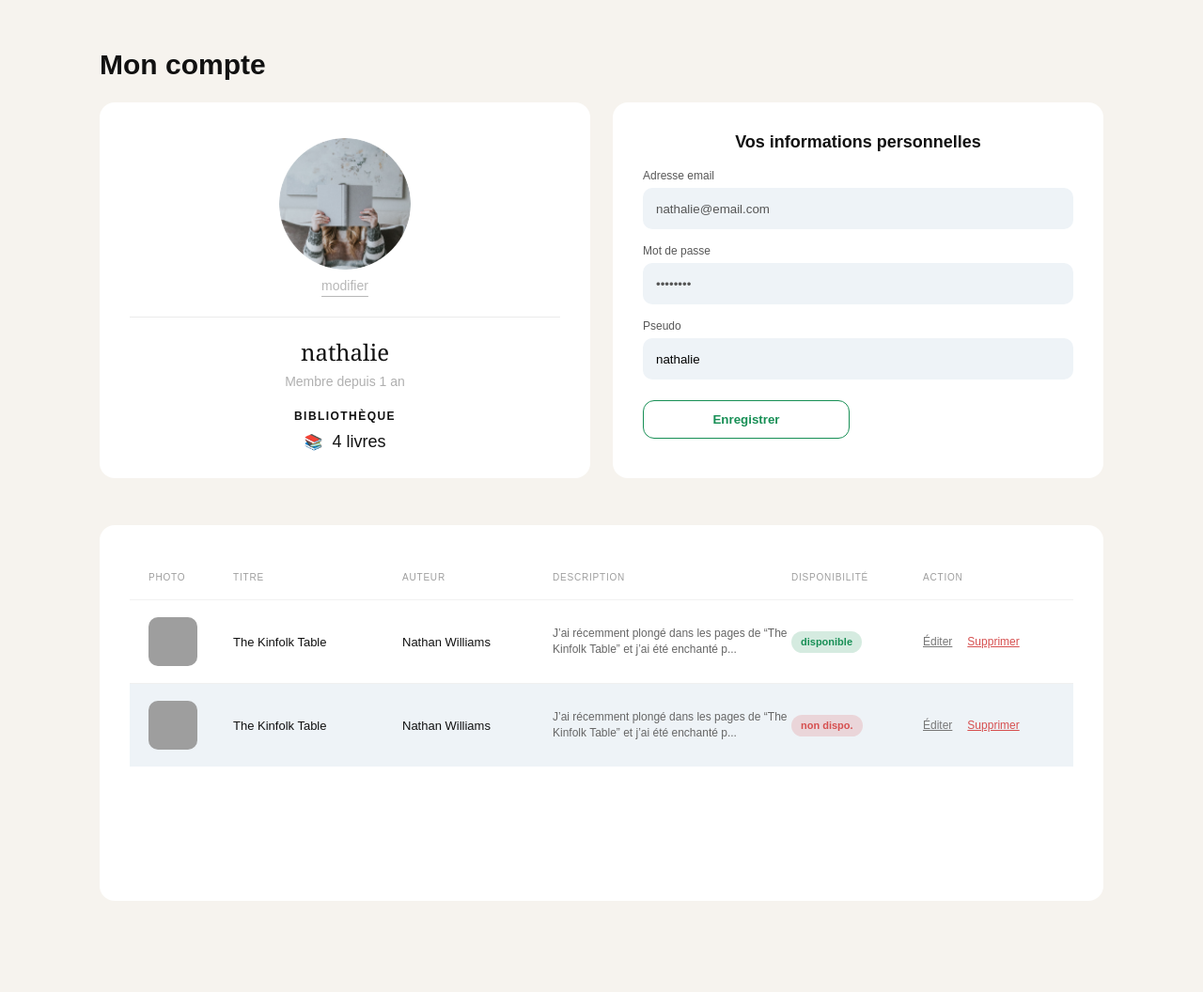
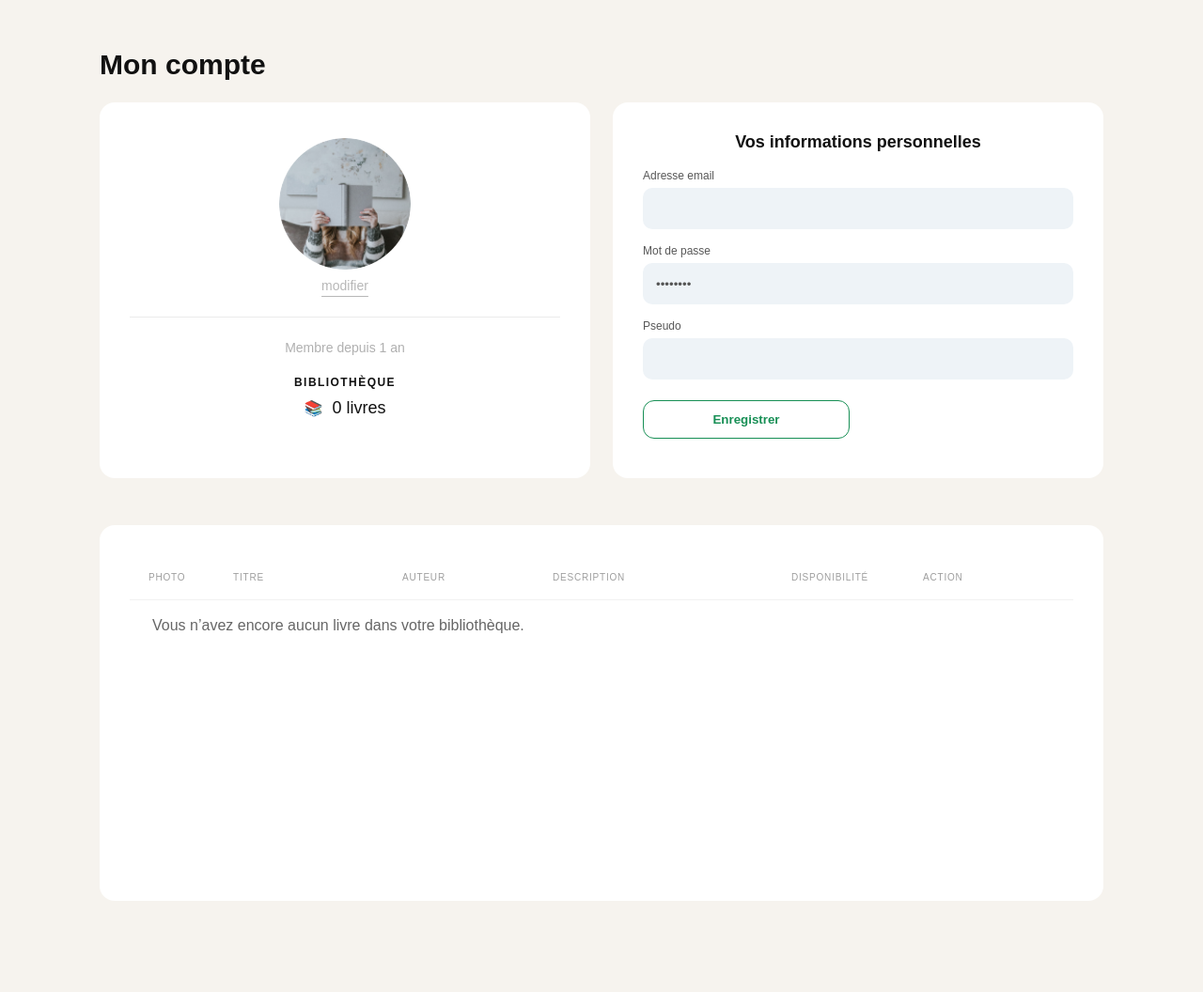
Before and after one commit to zinebelhammouti2017-source/TomTroc, a PHP site: page /views/mon_compte.php in a window 1280 px wide. Shown: the part 95-1151 px from the top of the page at 94% size. Run offline with PHP 8.4, Linux system fonts and the light colour scheme; grey boxes are pictures that could not be loaded.

Commit message:
affichage dynamique du tableau des livres (mon compte)

```diff
--- a/models/BookManager.php
+++ b/models/BookManager.php
@@ -138,6 +138,7 @@ public function findByUserId(int $idUtilisateur): array
             b.title,
             b.author,
             b.image,
+            b.description,
             b.status,
             b.created_at
         FROM book b
--- a/public/css/style.css
+++ b/public/css/style.css
@@ -1029,3 +1029,17 @@ h2{margin:0 0 28px;font-size:26px;font-weight:600;text-align:center}
   .col-statut{grid-area: dispo}
   .col-actions{grid-area: actions}
 }
+
+/* Les lignes du tableau doivent rester en grille */
+.mon-compte-ligne{
+  display:grid;
+  grid-template-columns: 90px 180px 160px 1fr 140px 140px;
+  align-items:center;
+  padding:18px 20px;
+  border-bottom:1px solid rgba(0,0,0,0.06);
+}
+
+/* Alternance de fond : 1 ligne sur 2 */
+.mon-compte-tableau .mon-compte-ligne:nth-child(even){
+  background:#eef3f7;
+}
--- a/views/mon_compte.php
+++ b/views/mon_compte.php
@@ -21,7 +21,14 @@
         <!-- Ligne-->
         <hr class="mon-compte-separateur">
 
-        <p class="mon-compte-pseudo">nathalie</p>
+        <p class="mon-compte-pseudo">
+          <?php
+          if (isset($_SESSION['pseudo'])) {
+              echo htmlspecialchars($_SESSION['pseudo']);
+             }
+          ?>
+       </p>
+
 
         <p class="mon-compte-info">Membre depuis 1 an</p>
 
@@ -31,7 +38,16 @@
 
           <div class="mon-compte-biblio-ligne">
             <span class="mon-compte-biblio-icone">📚</span>
-            <span class="mon-compte-biblio-nombre">4 livres</span>
+           <span class="mon-compte-biblio-nombre">
+             <?php
+              $nombreLivres = 0;
+              if (isset($livresUtilisateur) && is_array($livresUtilisateur)) {
+              $nombreLivres = count($livresUtilisateur);
+            }
+
+              echo $nombreLivres . " livres";
+              ?>
+           </span>
           </div>
         </div>
 
@@ -43,13 +59,28 @@
         <h2 class="mon-compte-sous-titre">Vos informations personnelles</h2>
 
         <label class="champ-label" for="email">Adresse email</label>
-        <input class="champ-input" id="email" type="email" value="nathalie@email.com" disabled>
+
+        <?php
+         $valEmail = '';
+         if (isset($_SESSION['email'])) {
+         $valEmail = htmlspecialchars($_SESSION['email']);
+         }
+        ?>
+        <input class="champ-input" id="email" type="email" value="<?php echo $valEmail; ?>" disabled>
+
 
         <label class="champ-label" for="motdepasse">Mot de passe</label>
         <input class="champ-input" id="motdepasse" type="password" value="********" disabled>
 
         <label class="champ-label" for="pseudo">Pseudo</label>
-        <input class="champ-input" id="pseudo" type="text" value="nathalie">
+        <?php
+         $valPseudo = '';
+         if (isset($_SESSION['pseudo'])) {
+         $valPseudo = htmlspecialchars($_SESSION['pseudo']);
+         }
+        ?>
+        <input class="champ-input" id="pseudo" type="text" value="<?php echo $valPseudo; ?>">
+
 
         <button class="bouton bouton-principal bouton-plein" type="button">
           Enregistrer
@@ -70,23 +101,46 @@
     <div>Disponibilité</div>
     <div>Action</div>
   </div>
+<?php
+$indexLigne = 0;
 
-  <!-- Ligne 1 -->
+if (isset($livresUtilisateur) && is_array($livresUtilisateur) && count($livresUtilisateur) > 0) {
 
+  foreach ($livresUtilisateur as $livre) {
+
+?>
     <div class="mon-compte-ligne">
       <div class="col-photo">
-      <img src="/projet4/public/images/livre1.jpg" alt="Couverture du livre" class="mon-compte-livre-img">
+        <img
+          src="/projet4/public/images/<?php echo htmlspecialchars($livre['image']); ?>"
+          alt="Couverture du livre"
+          class="mon-compte-livre-img"
+        >
       </div>
 
-    <div class="col-texte">The Kinfolk Table</div>
-    <div class="col-texte">Nathan Williams</div>
+      <div class="col-texte"><?php echo htmlspecialchars($livre['title']); ?></div>
+      <div class="col-texte"><?php echo htmlspecialchars($livre['author']); ?></div>
 
       <div class="col-description">
-      J’ai récemment plongé dans les pages de “The Kinfolk Table” et j’ai été enchanté p...
+      <?php
+       $description = '';
+       if (isset($livre['description'])) {
+      $description = $livre['description'];
+      }
+
+  echo htmlspecialchars($description);
+  ?>
 </div>
 
+
       <div class="col-statut">
-      <span class="badge badge-disponible">disponible</span>
+        <?php
+        if ((int)$livre['status'] === 1) {
+          echo '<span class="badge badge-disponible">disponible</span>';
+        } else {
+          echo '<span class="badge badge-nondispo">non dispo.</span>';
+        }
+        ?>
       </div>
 
       <div class="col-actions">
@@ -94,31 +148,19 @@
         <a href="#" class="action-supprimer">Supprimer</a>
       </div>
     </div>
+<?php
+    $indexLigne++;
+  }
 
-  <!-- Ligne 2 -->
-  <div class="mon-compte-ligne mon-compte-ligne-alt">
-    <div class="col-photo">
-      <img src="/projet4/public/images/livre2.jpg" alt="Couverture du livre" class="mon-compte-livre-img">
+} else {
+?>
+  <div style="padding: 18px 24px; color:#666;">
+    Vous n’avez encore aucun livre dans votre bibliothèque.
   </div>
+<?php
+}
+?>
 
-    <div class="col-texte">The Kinfolk Table</div>
-    <div class="col-texte">Nathan Williams</div>
-
-    <div class="col-description">
-      J’ai récemment plongé dans les pages de “The Kinfolk Table” et j’ai été enchanté p...
-    </div>
-
-    <div class="col-statut">
-      <span class="badge badge-nondispo">non dispo.</span>
-    </div>
-
-    <div class="col-actions">
-      <a href="#" class="action-editer">Éditer</a>
-      <a href="#" class="action-supprimer">Supprimer</a>
-    </div>
-  </div>
-
-  <!-- Tu peux dupliquer encore 2 lignes si tu veux comme la maquette -->
 
 </div>
 
```
Also changed, not shown: Controllers/MonCompteController.php (+13 -8 lines), models/UserManager.php (+18 -0 lines), services/MonCompteService.php (added, +33 -0 lines). Lines whose indentation alone changed are shown as unchanged.
